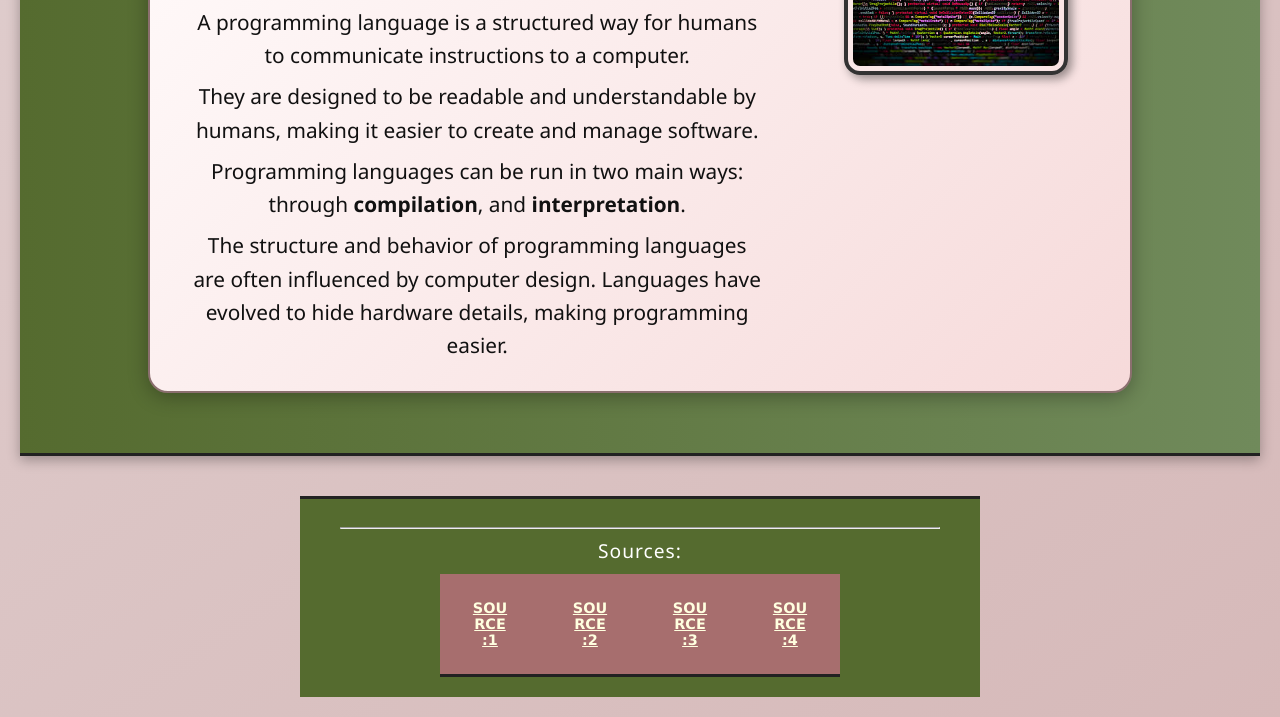
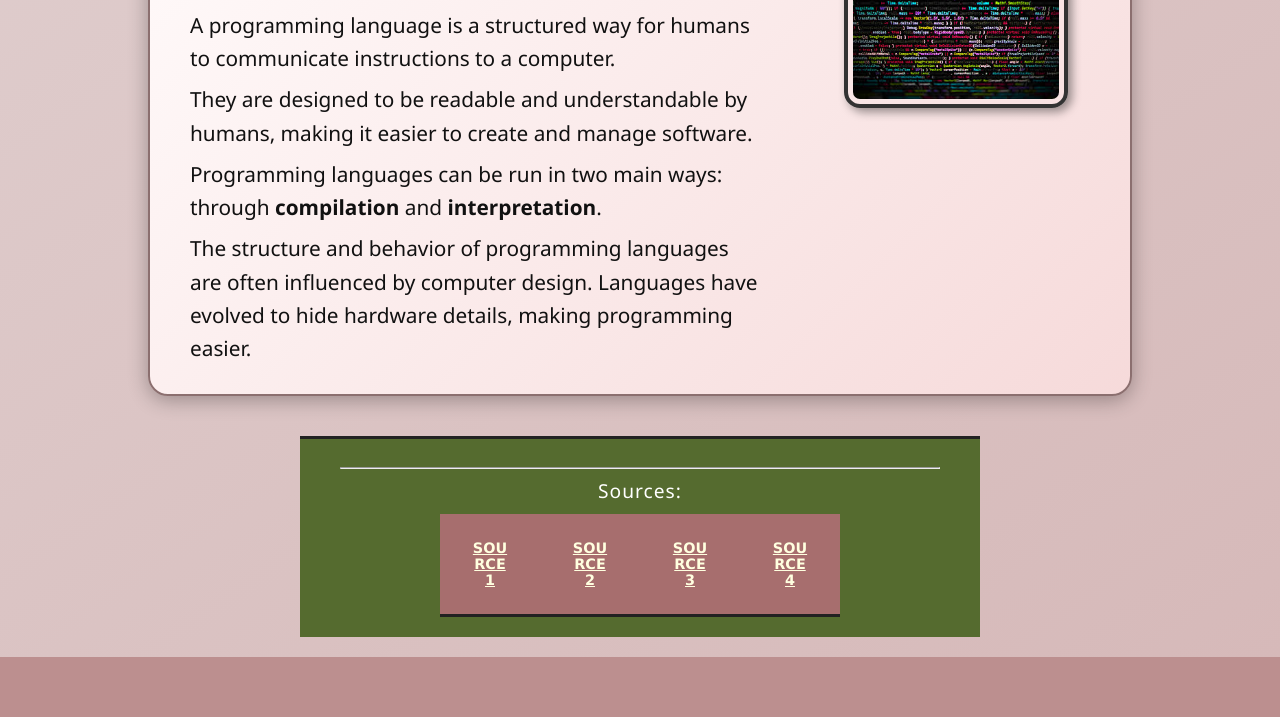
Before and after one commit to EstrellaOrtiz-F/EstrellaOrtiz-F.github.io, a plain HTML site: page index.html in a window 1280 px wide. Shown: the part 339-1056 px from the top of the page. After the commit the page ends 996 px from the top, so only its background shows below. Drawn offline with Linux system fonts and the light colour scheme.

Commit message:
Update index.html

```diff
--- a/index.html
+++ b/index.html
@@ -3,17 +3,12 @@
 <head>
     <meta charset="UTF-8">
     <meta name="viewport" content="width=device-width, initial-scale=1.0">
-    <title>HomeWork1</title>
+    <title>Homework 1 - Programming Languages</title>
     <link rel="stylesheet" href="index.css">
-    <style>
-
-    </style>
 </head>
 <body>
     <header>
-        <h1>
-            Programming Languages
-        </h1>
+        <h1>Programming Languages</h1>
 
         <nav>
             <ul>
@@ -23,9 +18,11 @@
                 <li><a href="popular.html">Popular Languages</a></li>
             </ul>
         </nav>
+    </header>
+
     <hr>
 
-        <br>
+    <main>
         <div class="content">
             <section>
                 <h2>What Are Programming Languages?</h2>
@@ -36,7 +33,7 @@
                     They are designed to be readable and understandable by humans, making it easier to create and manage software.
                 </p>
                 <p>
-                    Programming languages can be run in two main ways: through <strong>compilation</strong>, and <strong>interpretation</strong>.
+                    Programming languages can be run in two main ways: through <strong>compilation</strong> and <strong>interpretation</strong>.
                 </p>
                 <p>
                     The structure and behavior of programming languages are often influenced by computer design. Languages have evolved to hide hardware details, making programming easier.
@@ -44,30 +41,20 @@
             </section>
 
             <figure>
-                <img class="pics"src="img/programming.jpeg"width=600 height="590" alt="Programming Image">
-
+                <img class="pics" src="img/programming.jpeg" width="600" height="590" alt="Programming Image">
             </figure>
         </div>
-
-
-    </header>
+    </main>
 
     <footer>
         <hr>
-      <H3>
-        Sources:
-      </H3>
+        <h3>Sources:</h3>
         <ul>
-        <li> <a href="https://en.wikipedia.org/wiki/Programming_language" target=blank> Source:1</a></li>
-         <li> <a href="https://en.wikipedia.org/wiki/List_of_programming_languages_by_type" target=blank> Source:2</a></li>
-         <li> <a href="https://www.tiobe.com/tiobe-index/"target=blank>Source:3</a></li>
-          <li> <a href="https://www.coursera.org/articles/types-programming-language"target=blank>Source:4</a></li>
-
-
+            <li><a href="https://en.wikipedia.org/wiki/Programming_language" target="_blank">Source 1</a></li>
+            <li><a href="https://en.wikipedia.org/wiki/List_of_programming_languages_by_type" target="_blank">Source 2</a></li>
+            <li><a href="https://www.tiobe.com/tiobe-index/" target="_blank">Source 3</a></li>
+            <li><a href="https://www.coursera.org/articles/types-programming-language" target="_blank">Source 4</a></li>
         </ul>
-
-
     </footer>
-
 </body>
 </html>
```
Lines whose indentation alone changed are shown as unchanged.
